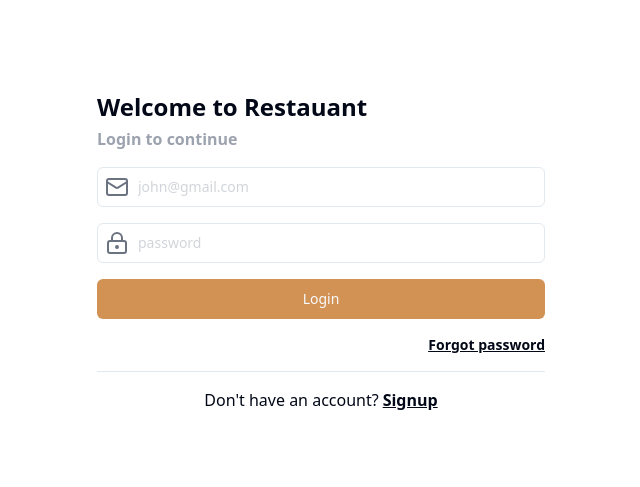
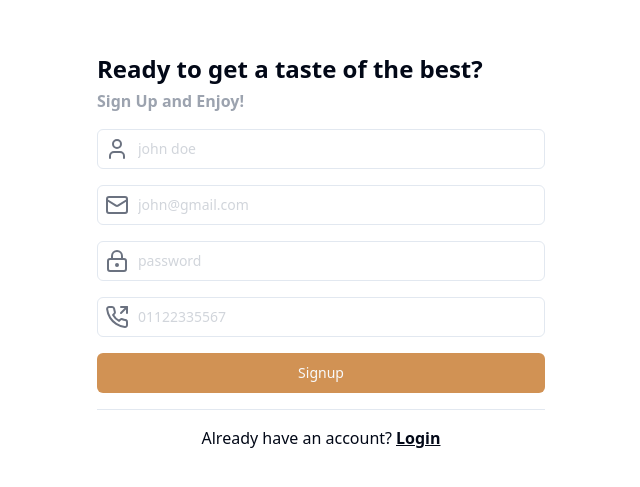
Before and after one commit to MohitCode17/Restaurant-Web-App-Mern-Stack, a React (Vite) app in the folder client/: page / in a window 1280 px wide. Shown: the part 149-636 px from the top of the page, without its empty margins (319-959 px from the left). Built offline with nearby package versions, Linux system fonts and the light colour scheme.

Commit message:
add register form ui

```diff
--- a/client/src/App.tsx
+++ b/client/src/App.tsx
@@ -1,9 +1,9 @@
-import Login from "./pages/auth/Login"
+import Signup from "./pages/auth/Signup"
 
 const App = () => {
   return (
     <>
-    <Login/>
+    <Signup/>
     </>
   )
 }
--- /dev/null
+++ b/client/src/pages/auth/Signup.tsx
@@ -0,0 +1,131 @@
+import { Button } from "@/components/ui/button";
+import { Input } from "@/components/ui/input";
+import { Separator } from "@/components/ui/separator";
+import { Contact, Loader2, LockKeyhole, Mail, PhoneOutgoing, User } from "lucide-react";
+import { ChangeEvent, FormEvent, useState } from "react";
+
+type SignupInputState = {
+  fullname: string;
+  email: string;
+  password: string;
+  contact: string;
+};
+
+const Signup = () => {
+  const fullnameError = false;
+  const emailError = false;
+  const passwordError = false;
+  const contactError = false;
+  const [loading, setLoading] = useState(false);
+  const [input, setInput] = useState<SignupInputState>({
+    fullname: "",
+    email: "",
+    password: "",
+    contact: "",
+  });
+
+  // INPUT CHANGE HANDLER
+  const handleInputChange = (e:ChangeEvent<HTMLInputElement>) => {
+    const {name, value} = e.target;
+    setInput({...input, [name]: value})
+  };
+
+  // SUBMIT HANDLER
+  const handleSubmit = (e:FormEvent) => {
+    e.preventDefault();
+    console.log(input);
+  }
+
+  return (
+    <div className="flex items-center justify-center min-h-screen">
+      <form onSubmit={handleSubmit} className="w-full max-w-md rounded-lg border-gray-200 mx-4">
+        <div className="mb-4 flex flex-col gap-1">
+          <h1 className="font-bold text-2xl">Ready to get a taste of the best?</h1>
+          <p className="text-gray-400 font-semibold">Sign Up and Enjoy!</p>
+        </div>
+        <div className="mb-4">
+          <div className="relative">
+            <Input
+              type="text"
+              placeholder="john doe"
+              name="fullname"
+              className="pl-10 pr-4 placeholder:text-gray-300 focus:visited:ring-1"
+              value={input.fullname}
+              onChange={handleInputChange}
+            />
+            <User className="absolute inset-y-2 left-2 text-gray-500 pointer-events-none" />
+            {fullnameError && <span className="text-sm text-red-500 font-semibold">*Fullname is required</span>}
+          </div>
+        </div>
+        <div className="mb-4">
+          <div className="relative">
+            <Input
+              type="email"
+              placeholder="john@gmail.com"
+              name="email"
+              className="pl-10 pr-4 placeholder:text-gray-300 focus:visited:ring-1"
+              value={input.email}
+              onChange={handleInputChange}
+            />
+            <Mail className="absolute inset-y-2 left-2 text-gray-500 pointer-events-none" />
+            {emailError && <span className="text-sm text-red-500 font-semibold">*Email is required</span>}
+          </div>
+        </div>
+        <div className="mb-4">
+          <div className="relative">
+            <Input
+              type="password"
+              name="password"
+              placeholder="password"
+              className="pl-10 pr-4 placeholder:text-gray-300 focus:visited:ring-1"
+              value={input.password}
+              onChange={handleInputChange}
+            />
+            <LockKeyhole className="absolute inset-y-2 left-2 text-gray-500 pointer-events-none" />
+            {passwordError && <span className="text-sm text-red-500 font-semibold">Password is required</span>}
+          </div>
+        </div>
+        <div className="mb-4">
+          <div className="relative">
+            <Input
+              type="text"
+              name="contact"
+              placeholder="01122335567"
+              className="pl-10 pr-4 placeholder:text-gray-300 focus:visited:ring-1"
+              value={input.contact}
+              onChange={handleInputChange}
+            />
+            <PhoneOutgoing className="absolute inset-y-2 left-2 text-gray-500 pointer-events-none" />
+            {contactError && <span className="text-sm text-red-500 font-semibold">Contact number is required</span>}
+          </div>
+        </div>
+        <div className="mb-4">
+          {loading ? (
+            <Button
+              disabled={loading}
+              className="w-full bg-orange hover:bg-hoverOrange"
+            >
+              <Loader2 className="mr-2 h-4 w-4 animate-spin" /> Please wait
+            </Button>
+          ) : (
+            <Button className="w-full bg-orange hover:bg-hoverOrange">
+              Signup
+            </Button>
+          )}
+        </div>
+        <Separator />
+        <p className="mt-4 text-center">
+          Already have an account?
+          <a
+            href="#"
+            className="font-semibold underline hover:text-black/75 ml-1"
+          >
+            Login
+          </a>
+        </p>
+      </form>
+    </div>
+  );
+};
+
+export default Signup;
```
